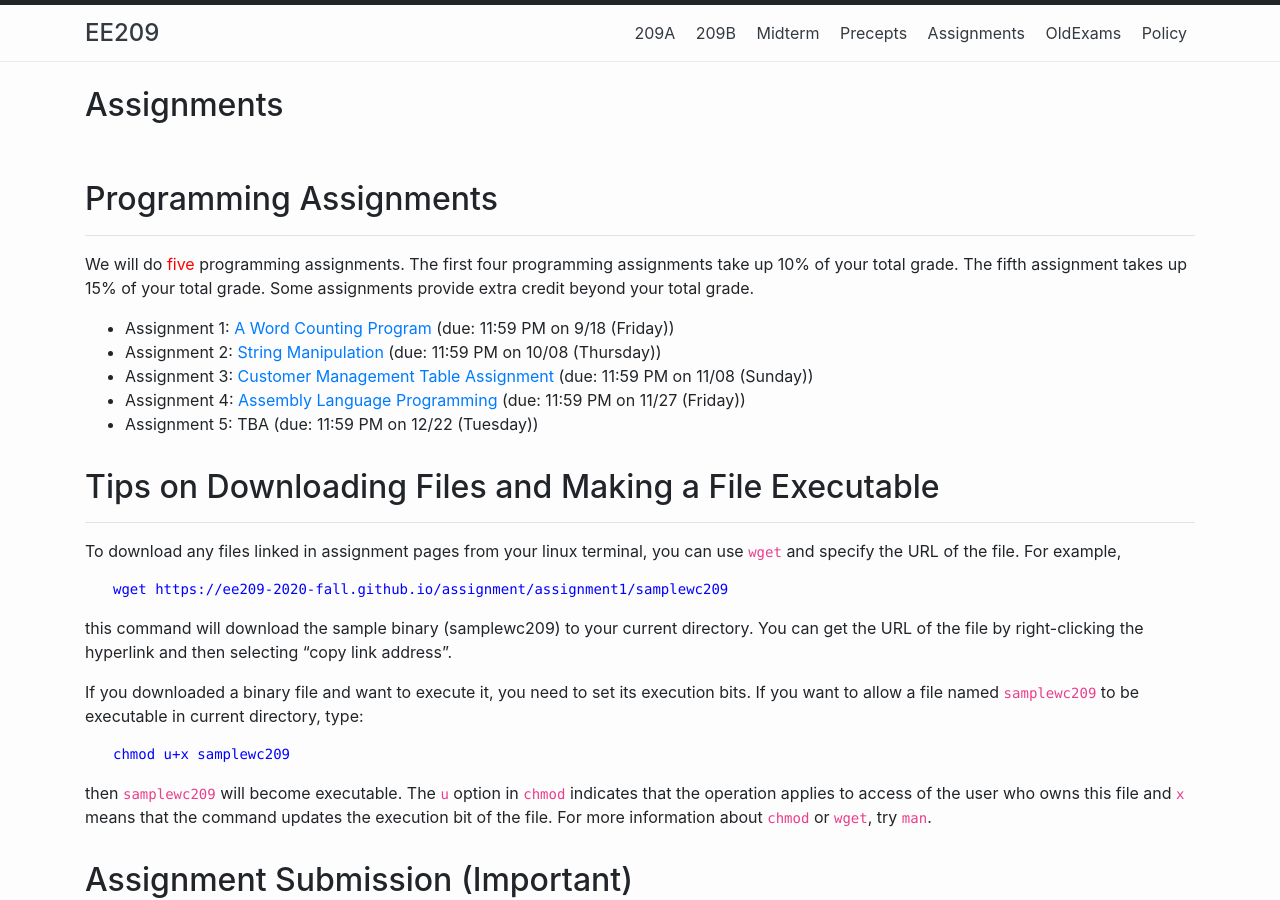
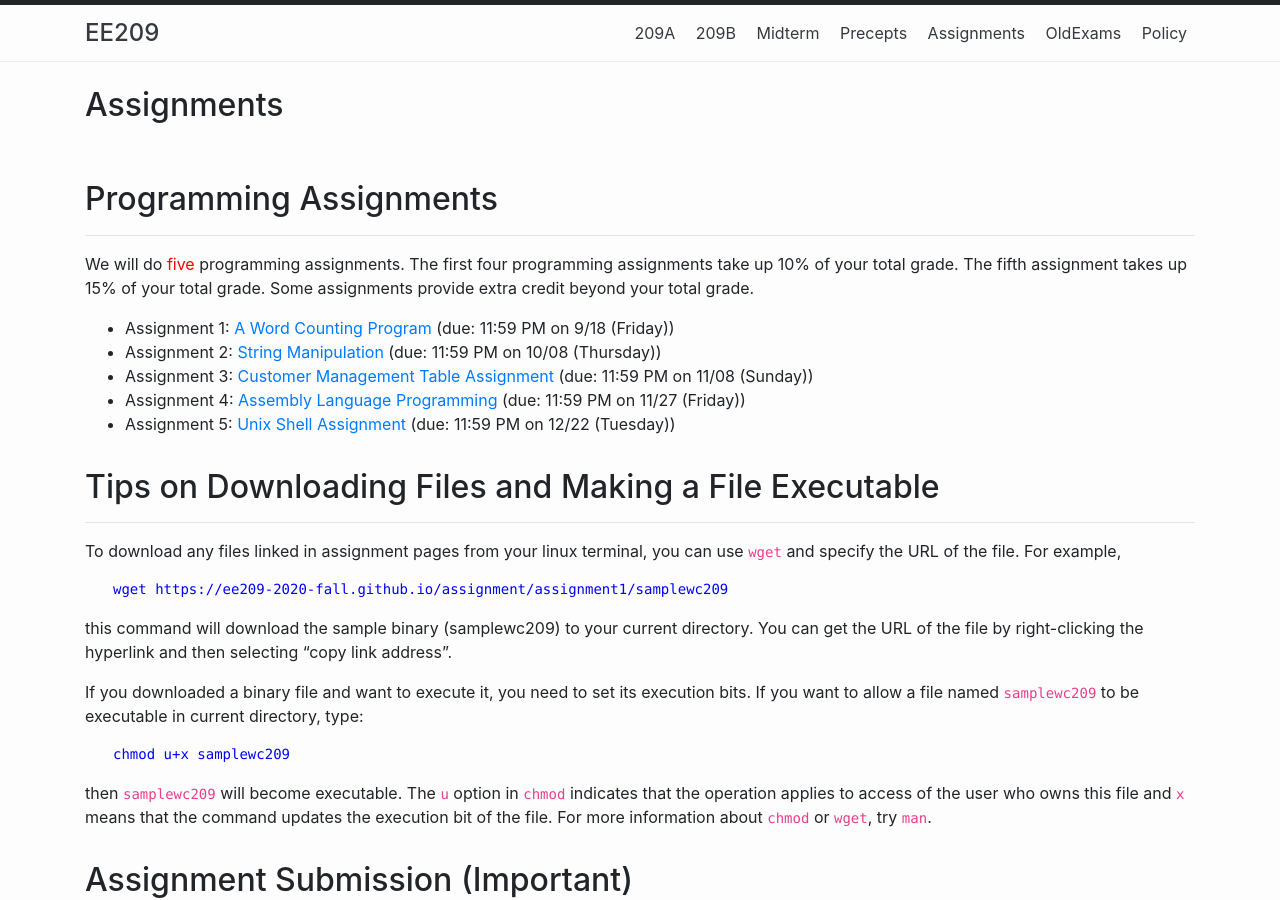
Before and after one commit to ee209-2020-fall/ee209-2020-fall, a Jekyll site: the page built from assign.md, in a window 1280 px wide and 900 px high. Built offline with Jekyll 4.4.1, drawn with Linux system fonts in a browser that asks for light colours.

Commit message:
notice assignment 5

```diff
--- a/assign.md
+++ b/assign.md
@@ -19,7 +19,7 @@ grade. Some assignments provide extra credit beyond your total grade.
 <li> Assignment 2: <a href="../assignment/assignment2/stringfile.html"> String Manipulation</a>  (due: 11:59 PM on 10/08 (Thursday)) </li>
 <li> Assignment 3: <a href="../assignment/assignment3/database.html"> Customer Management Table Assignment</a> (due: 11:59 PM on 11/08 (Sunday)) </li>
 <li> Assignment 4: <a href="../assignment/assignment4/assembly.html"> Assembly Language Programming</a> (due: 11:59 PM on 11/27 (Friday)) </li>
-<li> Assignment 5: TBA (due: 11:59 PM on 12/22 (Tuesday)) </li>
+<li> Assignment 5: <a href="../assignement/assignment5/assignment5.html">Unix Shell Assignment</a> (due: 11:59 PM on 12/22 (Tuesday)) </li>
 </ul>
 
 
```
